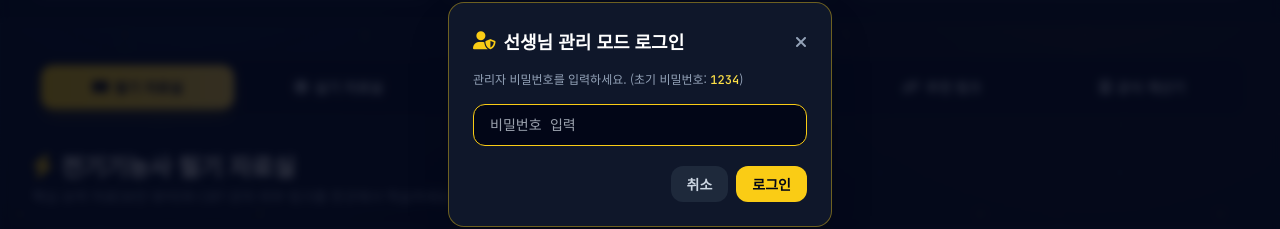
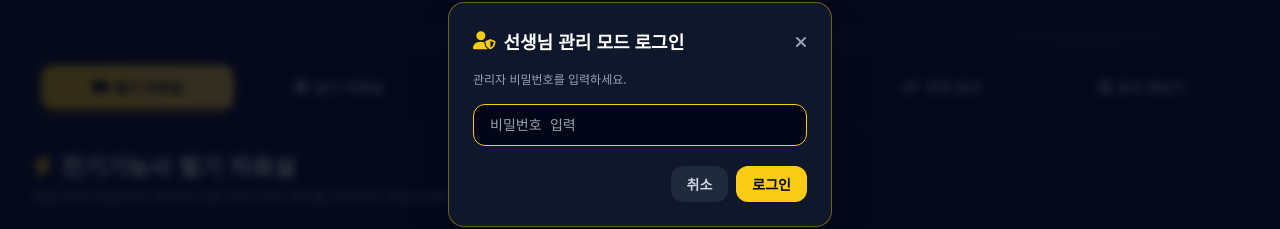
Before and after one commit to hyunee514/lab, a plain HTML site: page lab.html in a window 1280 px wide. Both pictures are taken after a click on the button "선생님 관리 모드". Shown: the part 286-515 px from the top of the page. Drawn offline with nearby package versions, Linux system fonts and the light colour scheme.

Commit message:
Update lab.html

```diff
--- a/lab.html
+++ b/lab.html
@@ -792,7 +792,7 @@
                 </h3>
                 <button id="closeLoginModalBtn" type="button" class="text-slate-400 hover:text-white cursor-pointer"><i class="fa-solid fa-xmark"></i></button>
             </div>
-            <p class="text-xs text-slate-400">관리자 비밀번호를 입력하세요. (초기 비밀번호: <span class="font-mono text-yellow-300">1234</span>)</p>
+            <p class="text-xs text-slate-400">관리자 비밀번호를 입력하세요.<span class="font-mono text-yellow-300"></span></p>
             <input id="adminPinInput" type="password" placeholder="비밀번호 입력"
                 class="w-full rounded-xl bg-slate-950 border border-slate-700 focus:border-yellow-400 focus:outline-none px-4 py-2.5 text-sm font-mono text-white">
             <div class="flex justify-end gap-2 pt-1">
```
